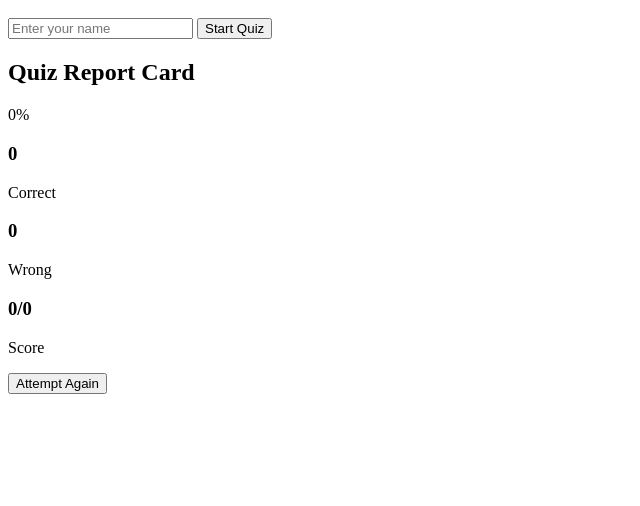
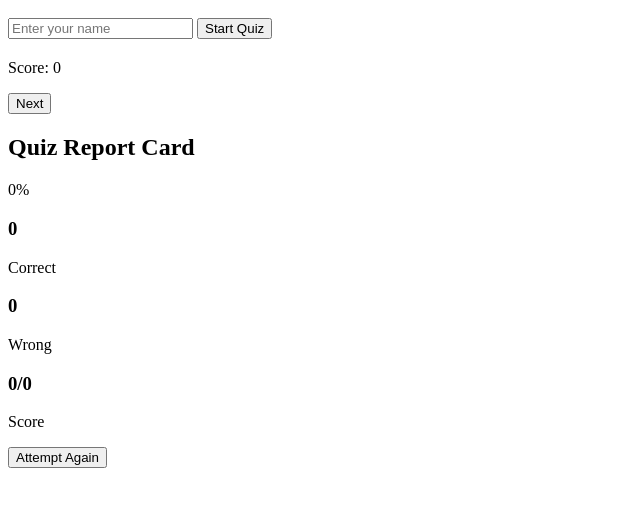
Before and after one commit to bhagyapatil486/2nd-Sem-Project----Quiz-Application, a plain HTML site: page index.html in a window 1280 px wide. Shown: the part 48-554 px from the top of the page, without its empty margins (0-640 px from the left). Drawn offline with Linux system fonts and the light colour scheme.

Commit message:
Update index.html

```diff
--- a/index.html
+++ b/index.html
@@ -39,13 +39,17 @@
 
 <!--Uttkarsh Part 4 -->
 
+<div id="options"></div>
 
+    <p id="feedback"></p>
 
+    <p id="score">Score: 0</p>
 
+    <button id="next-btn" class="hidden">
+        Next
+    </button>
 
-
-
-
+</div>
 
 
 <!--Alok Part 5  -->
```
